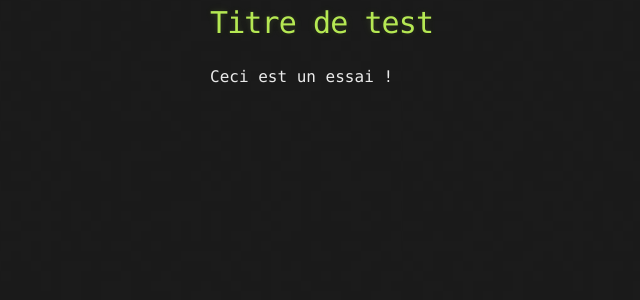
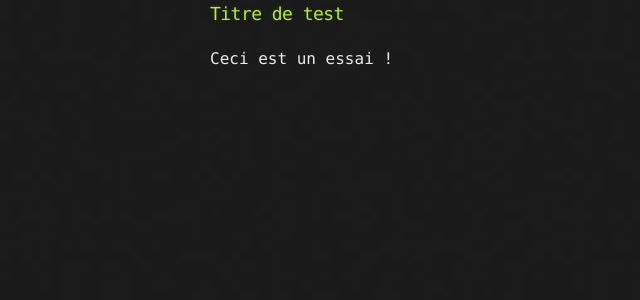
Before and after one commit to Adeber/Adeber.github.io, a Jekyll site: the page built from _posts/2014-10-24-test.md, in a window 1280 px wide. Shown: the top 300 px of the page, without its empty margins (130-770 px from the left). Built offline with Jekyll 4.4.1, drawn with Linux system fonts in a browser that asks for light colours.

```diff
--- a/_posts/2014-10-24-test.md
+++ b/_posts/2014-10-24-test.md
@@ -2,7 +2,6 @@
 layout: default
 title: Test
 ---
-Titre de test
-=============
+### Titre de test
 
 Ceci est un essai !
```
